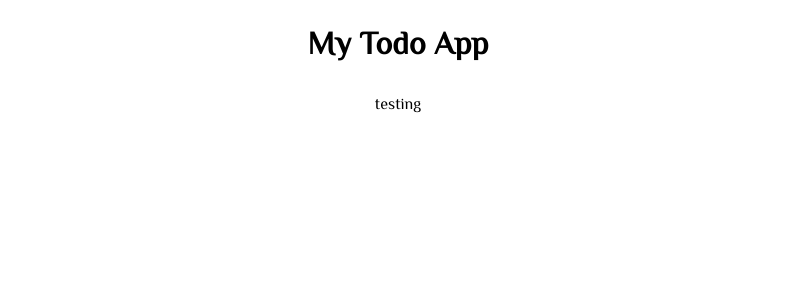
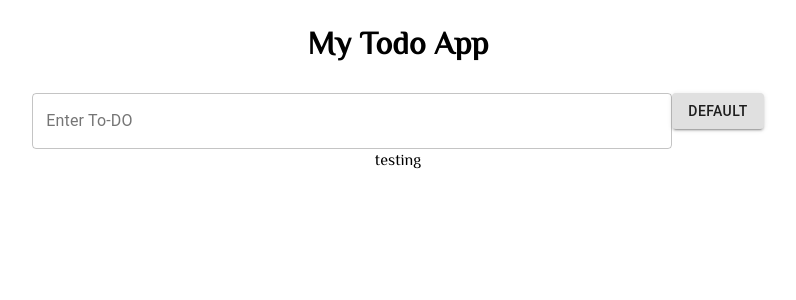
Before and after one commit to aditya6521/v1_todo_app, a React (Create React App) app: page / in a window 1280 px wide. Shown: the top 300 px of the page, without its empty margins (242-1038 px from the left). Built offline with nearby package versions, Linux system fonts and the light colour scheme.

Commit message:
added DB firebase

```diff
--- a/package.json
+++ b/package.json
@@ -3,9 +3,11 @@
   "version": "0.1.0",
   "private": true,
   "dependencies": {
+    "@material-ui/core": "^4.11.3",
     "@testing-library/jest-dom": "^5.11.10",
     "@testing-library/react": "^11.2.6",
     "@testing-library/user-event": "^12.8.3",
+    "firebase": "^8.4.1",
     "react": "^17.0.2",
     "react-dom": "^17.0.2",
     "react-scripts": "4.0.3",
--- a/src/App.css
+++ b/src/App.css
@@ -6,3 +6,7 @@ body{
 .App {
   text-align: center;
 }
+.input{
+  max-width: 800px;
+  width: 50vw;
+}
--- a/src/App.js
+++ b/src/App.js
@@ -1,10 +1,41 @@
 import './App.css';
+import TextField from '@material-ui/core/TextField';
+import {useState} from "react";
+import {Button} from '@material-ui/core';
+import {db} from "./firebase_config";
+import firebase from "firebase";
 
 function App() {
+
+ const [todoInput, setTodoInput] = useState("");
+
+ function addTodo(){
+  console.log("your todo input  " );
+  db.collection("todo_app").add({
+    inprogress: true,
+    timeStamp:firebase.firestore.FieldValue.serverTimestamp(),
+    todo:todoInput,
+  });
+  setTodoInput("");
+
+}
+
   return (
     <div className="App">
      <h1>My Todo App</h1>
+     <TextField className="input" id="outlined-basic" label="Enter To-DO "
+     value={todoInput}
+     onChange={(e)=>{
+       setTodoInput(e.target.value);
+      //console.log("your todo input  " + e.target.value);
+      }}
+     variant="outlined" />
+     <Button variant="contained" onClick={addTodo}>
+       Default
+       </Button>
+     <div>
      testing
+     </div>
     </div>
   );
 }
--- /dev/null
+++ b/src/firebase_config.js
@@ -0,0 +1,17 @@
+import firebase from "firebase";
+
+var firebaseConfig = {
+    apiKey: "AIzaSyDyetEmOiE8DXrhatPp5p8Un48BY0-dKGo",
+    authDomain: "v1todoapp.firebaseapp.com",
+    projectId: "v1todoapp",
+    storageBucket: "v1todoapp.appspot.com",
+    messagingSenderId: "931188822658",
+    appId: "1:931188822658:web:281316d7a178f869835a9b"
+  };
+
+
+firebase.initializeApp(firebaseConfig);
+
+const db = firebase.firestore();
+
+export { db };
```
Also changed, not shown: 1 other file (tests, documents, lock files or other folders).
